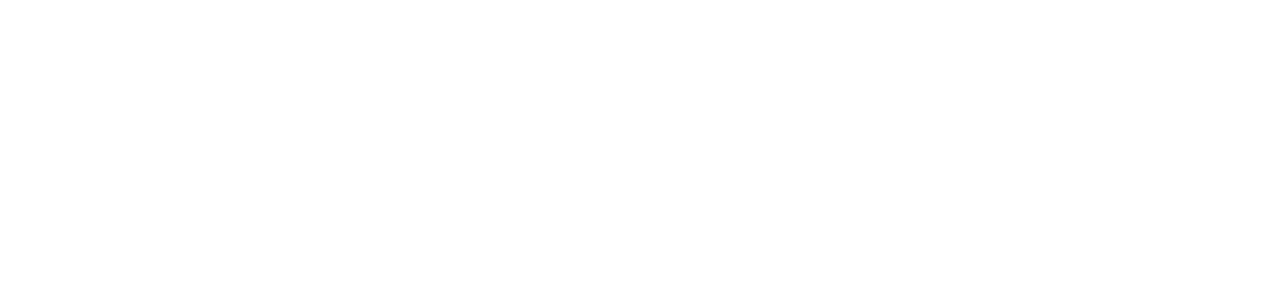
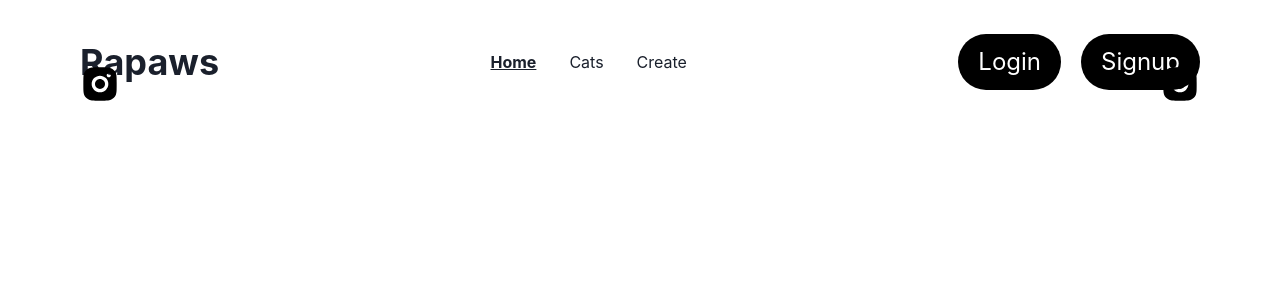
Before and after one commit to emaefaesa/mf-capstone-project-frontend, a React (Create React App) app: page / in a window 1280 px wide. Shown: the top 300 px of the page. Built offline with nearby package versions, Linux system fonts and the light colour scheme.

Commit message:
third-commit-footer

```diff
--- /dev/null
+++ b/src/layouts/Layout.jsx
@@ -0,0 +1,13 @@
+import Navbar from "../components/Navbar/Navbar"
+import Footer from "../components/Footer/Footer"
+
+const Layout = () => {
+    return (
+        <>
+            <Navbar />
+            <Footer />
+        </>
+    )
+}
+
+export default Layout
--- a/src/routes/AppRoutes.jsx
+++ b/src/routes/AppRoutes.jsx
@@ -1,14 +1,14 @@
 //Config. para poder utilizar REACT-DOM (crear browser + config. routes)
 
 import { RouterProvider, createBrowserRouter } from 'react-router-dom';
-import Navbar from '../components/Navbar/Navbar';
-import Footer from '../components/Footer/Footer';
+
+import Layout from '../layouts/Layout';
 
 const AppRoutes = () => {
     const router = createBrowserRouter([
         {
             path: '/',
-            element: <Footer />
+            element: <Layout />
         }
     ])
 
--- a/src/theme/index.js
+++ b/src/theme/index.js
@@ -1,5 +1,4 @@
 import { extendTheme } from "@chakra-ui/react"
-
 
 export const COLORS = {
     SECONDARY: "#FFF9C7",
@@ -8,7 +7,7 @@
 export const theme = extendTheme({
     styles: {
         global: {
-            body: { "overscroll-behavior": "none" }
-        }
-    }
+            body: { overscrollBehavior: "none" },
+        },
+    },
 })
```
